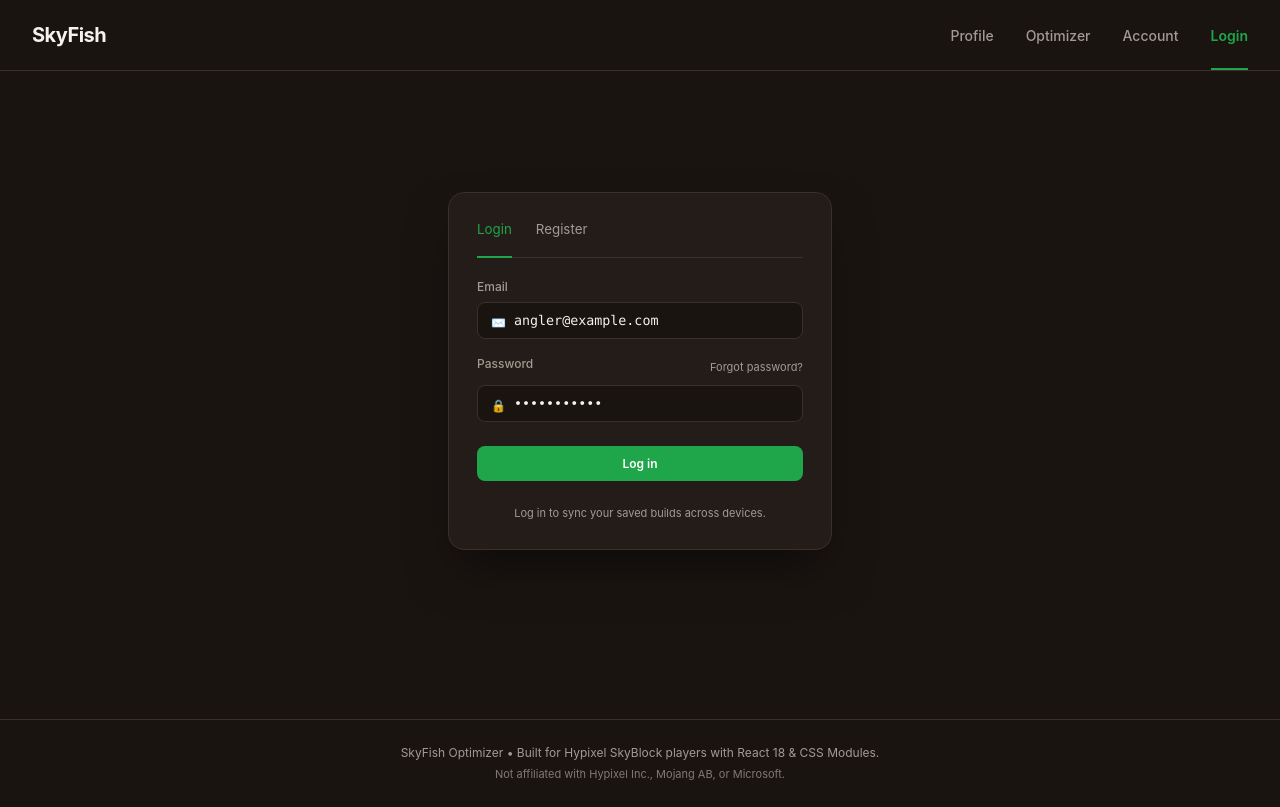
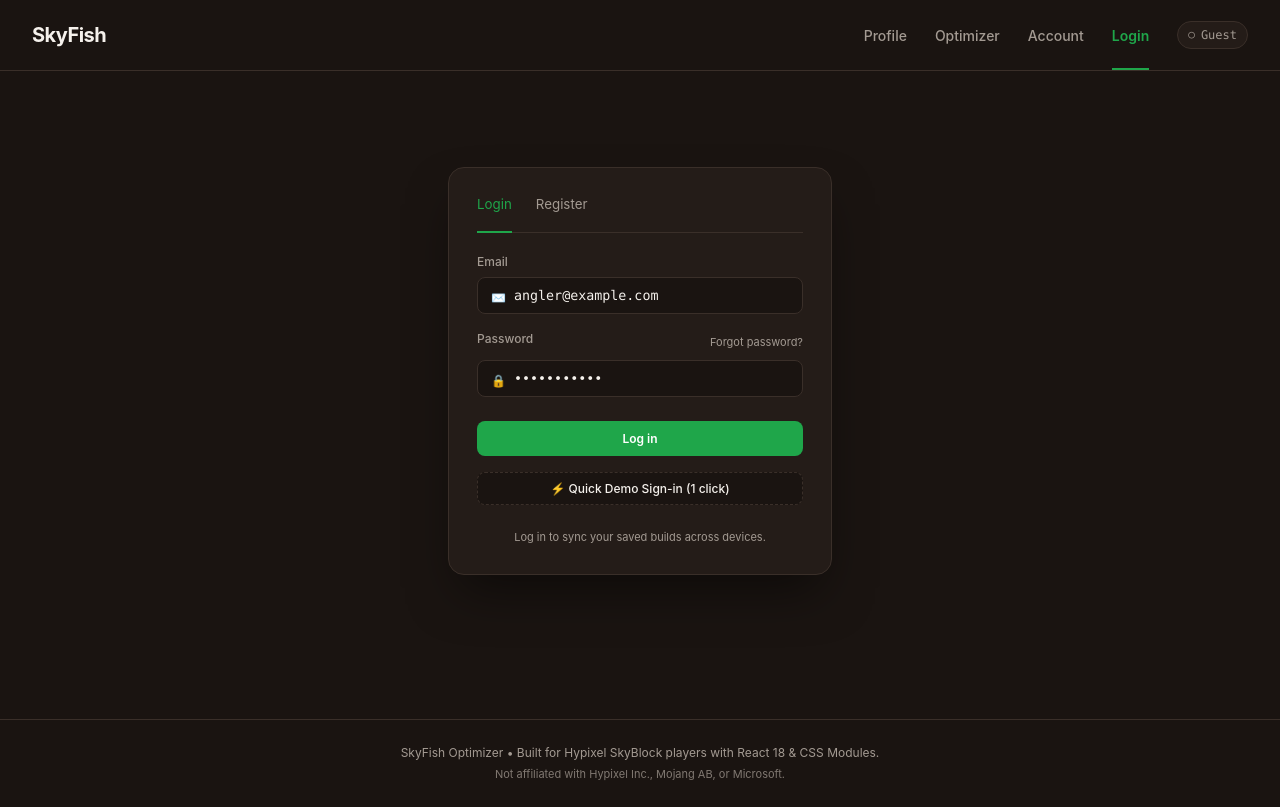
Before and after one commit to ivanrosokha-ux/skyfish-optimizer, a React (Vite) app: page /login in a window 1280 px wide. Built offline with nearby package versions, Linux system fonts and the light colour scheme.

Commit message:
fix(auth): migrate auth state to global zustand store, add quick demo login, and fix navbar sync

```diff
--- a/src/components/layout/Navbar.jsx
+++ b/src/components/layout/Navbar.jsx
@@ -1,7 +1,10 @@
 import { Link, NavLink } from 'react-router-dom';
+import { useAuth } from '../../hooks/useAuth';
 import styles from './Navbar.module.css';
 
 export default function Navbar() {
+  const { user, isAuthenticated } = useAuth();
+
   const links = [
     { path: '/', label: 'Profile' },
     { path: '/optimizer', label: 'Optimizer' },
@@ -26,6 +29,18 @@ export default function Navbar() {
             {link.label}
           </NavLink>
         ))}
+
+        {isAuthenticated && user ? (
+          <span className={styles.userBadge} title={`Signed in as ${user.email}`}>
+            <span className={styles.userDot}>●</span>
+            {user.name || user.email.split('@')[0]}
+          </span>
+        ) : (
+          <span className={styles.guestBadge}>
+            <span className={styles.guestDot}>○</span>
+            Guest
+          </span>
+        )}
       </nav>
     </header>
   );
--- a/src/components/layout/Navbar.module.css
+++ b/src/components/layout/Navbar.module.css
@@ -13,6 +13,7 @@
   letter-spacing: -0.025em;
   color: var(--text-main);
   transition: color 0.2s ease;
+  text-decoration: none;
 }
 
 .logo:hover {
@@ -22,7 +23,7 @@
 .nav {
   display: flex;
   align-items: center;
-  gap: 2rem;
+  gap: 1.75rem;
   font-size: 0.875rem;
 }
 
@@ -32,6 +33,7 @@
   color: var(--text-muted);
   transition: color 0.2s ease;
   font-weight: 500;
+  text-decoration: none;
 }
 
 .link:hover {
@@ -52,3 +54,39 @@
   height: 2px;
   background-color: var(--color-accent);
 }
+
+.userBadge {
+  display: inline-flex;
+  align-items: center;
+  gap: 0.375rem;
+  font-size: 0.75rem;
+  font-family: var(--font-mono);
+  color: var(--text-main);
+  background-color: rgba(62, 209, 107, 0.12);
+  border: 1px solid rgba(62, 209, 107, 0.3);
+  padding: 0.25rem 0.625rem;
+  border-radius: 9999px;
+}
+
+.userDot {
+  color: #3ed16b;
+  font-size: 0.6875rem;
+}
+
+.guestBadge {
+  display: inline-flex;
+  align-items: center;
+  gap: 0.375rem;
+  font-size: 0.75rem;
+  font-family: var(--font-mono);
+  color: var(--text-muted);
+  background-color: var(--bg-card);
+  border: 1px solid var(--border-color);
+  padding: 0.25rem 0.625rem;
+  border-radius: 9999px;
+}
+
+.guestDot {
+  color: var(--text-muted);
+  font-size: 0.6875rem;
+}
--- a/src/hooks/useAuth.js
+++ b/src/hooks/useAuth.js
@@ -1,67 +1,18 @@
-import { useState, useEffect, useCallback } from 'react';
-import { loginUserApi, registerUserApi } from '../services/api';
-
-const AUTH_STORAGE_KEY = 'skyfish_auth_session';
+import { useAuthStore } from '../store/useAuthStore';
 
 /**
  * Custom Hook for user authentication (Login, Register, Logout, Session persistence)
+ * Powered by global Zustand store so all components and layouts share a single reactive state.
  */
 export function useAuth() {
-  const [user, setUser] = useState(() => {
-    try {
-      const saved = localStorage.getItem(AUTH_STORAGE_KEY);
-      return saved ? JSON.parse(saved) : { email: 'angler@example.com', name: 'angler' };
-    } catch {
-      return { email: 'angler@example.com', name: 'angler' };
-    }
-  });
-
-  const [isLoading, setIsLoading] = useState(false);
-  const [error, setError] = useState(null);
-
-  // Sync session with localStorage
-  useEffect(() => {
-    if (user) {
-      localStorage.setItem(AUTH_STORAGE_KEY, JSON.stringify(user));
-    } else {
-      localStorage.removeItem(AUTH_STORAGE_KEY);
-    }
-  }, [user]);
-
-  const login = useCallback(async (email, password) => {
-    setIsLoading(true);
-    setError(null);
-    try {
-      const { user: loggedInUser } = await loginUserApi(email, password);
-      setUser(loggedInUser);
-      return { success: true, user: loggedInUser };
-    } catch (err) {
-      setError(err.message || 'Помилка авторизації');
-      return { success: false, error: err.message };
-    } finally {
-      setIsLoading(false);
-    }
-  }, []);
-
-  const register = useCallback(async (email, password) => {
-    setIsLoading(true);
-    setError(null);
-    try {
-      const { user: registeredUser } = await registerUserApi(email, password);
-      setUser(registeredUser);
-      return { success: true, user: registeredUser };
-    } catch (err) {
-      setError(err.message || 'Помилка реєстрації');
-      return { success: false, error: err.message };
-    } finally {
-      setIsLoading(false);
-    }
-  }, []);
-
-  const logout = useCallback(() => {
-    setUser(null);
-    localStorage.removeItem(AUTH_STORAGE_KEY);
-  }, []);
+  const user = useAuthStore((state) => state.user);
+  const isLoading = useAuthStore((state) => state.isLoading);
+  const error = useAuthStore((state) => state.error);
+  const login = useAuthStore((state) => state.login);
+  const register = useAuthStore((state) => state.register);
+  const demoLogin = useAuthStore((state) => state.demoLogin);
+  const logout = useAuthStore((state) => state.logout);
+  const clearError = useAuthStore((state) => state.clearError);
 
   return {
     user,
@@ -70,6 +21,8 @@ export function useAuth() {
     error,
     login,
     register,
+    demoLogin,
     logout,
+    clearError,
   };
 }
--- a/src/pages/LoginPage.jsx
+++ b/src/pages/LoginPage.jsx
@@ -7,7 +7,7 @@ export default function LoginPage() {
   const [isRegister, setIsRegister] = useState(false);
   const [email, setEmail] = useState('angler@example.com');
   const [password, setPassword] = useState('password123');
-  const { login, register, isLoading, error } = useAuth();
+  const { user, isAuthenticated, login, register, demoLogin, logout, isLoading, error } = useAuth();
   const navigate = useNavigate();
 
   const handleSubmit = async (e) => {
@@ -18,9 +18,40 @@ export default function LoginPage() {
     }
   };
 
+  const handleDemoLogin = async () => {
+    const result = await demoLogin();
+    if (result.success) {
+      navigate('/account');
+    }
+  };
+
   return (
     <div className={styles.container}>
       <div className={styles.card}>
+        {/* If already logged in, show current session status */}
+        {isAuthenticated && user && (
+          <div className={styles.activeSessionBanner}>
+            <div className={styles.activeSessionHeader}>
+              <span className={styles.statusDot}>●</span>
+              <span>
+                Signed in as <strong>{user.email}</strong>
+              </span>
+            </div>
+            <div className={styles.activeSessionActions}>
+              <button
+                type="button"
+                onClick={() => navigate('/account')}
+                className={styles.sessionLinkBtn}
+              >
+                Go to Account →
+              </button>
+              <button type="button" onClick={logout} className={styles.sessionLogoutBtn}>
+                Log out
+              </button>
+            </div>
+          </div>
+        )}
+
         {/* Tabs */}
         <div className={styles.tabs}>
           <button
@@ -39,7 +70,7 @@ export default function LoginPage() {
           </button>
         </div>
 
-        {error && <div className={styles.errorBanner}>{error}</div>}
+        {error && <div className={styles.errorBanner}>⚠️ {error}</div>}
 
         <form onSubmit={handleSubmit} className={styles.form}>
           <div>
@@ -78,6 +109,16 @@ export default function LoginPage() {
           <button type="submit" disabled={isLoading} className={styles.submitBtn}>
             {isLoading ? 'Зачекайте...' : isRegister ? 'Register' : 'Log in'}
           </button>
+
+          <button
+            type="button"
+            onClick={handleDemoLogin}
+            disabled={isLoading}
+            className={styles.demoBtn}
+            title="Швидкий тестовий вхід без введення пароля"
+          >
+            ⚡ Quick Demo Sign-in (1 click)
+          </button>
         </form>
 
         <p className={styles.footnote}>Log in to sync your saved builds across devices.</p>
--- a/src/pages/LoginPage.module.css
+++ b/src/pages/LoginPage.module.css
@@ -19,6 +19,60 @@
   box-shadow: 0 25px 50px -12px rgba(0, 0, 0, 0.5);
 }
 
+.activeSessionBanner {
+  background-color: rgba(62, 209, 107, 0.1);
+  border: 1px solid rgba(62, 209, 107, 0.3);
+  border-radius: 0.5rem;
+  padding: 0.75rem;
+  display: flex;
+  flex-direction: column;
+  gap: 0.5rem;
+  font-size: 0.75rem;
+  color: var(--text-main);
+}
+
+.activeSessionHeader {
+  display: flex;
+  align-items: center;
+  gap: 0.5rem;
+}
+
+.statusDot {
+  color: #3ed16b;
+  font-size: 0.875rem;
+}
+
+.activeSessionActions {
+  display: flex;
+  align-items: center;
+  gap: 0.5rem;
+}
+
+.sessionLinkBtn {
+  background: none;
+  border: none;
+  color: var(--color-accent);
+  font-size: 0.75rem;
+  font-weight: 600;
+  cursor: pointer;
+  padding: 0;
+  text-decoration: underline;
+}
+
+.sessionLogoutBtn {
+  background: none;
+  border: none;
+  color: var(--text-muted);
+  font-size: 0.75rem;
+  cursor: pointer;
+  padding: 0;
+  margin-left: auto;
+}
+
+.sessionLogoutBtn:hover {
+  color: #f87171;
+}
+
 .tabs {
   display: flex;
   border-bottom: 1px solid var(--border-color);
@@ -33,6 +87,9 @@
   padding-bottom: 0.5rem;
   color: var(--color-accent);
   transition: color 0.2s ease;
+  background: none;
+  border: none;
+  cursor: pointer;
 }
 
 .tabActive::after {
@@ -50,6 +107,9 @@
   padding-bottom: 0.5rem;
   color: var(--text-muted);
   transition: color 0.2s ease;
+  background: none;
+  border: none;
+  cursor: pointer;
 }
 
 .tabInactive:hover {
@@ -123,6 +183,8 @@
   color: #ffffff;
   font-weight: 600;
   border-radius: 0.5rem;
+  border: none;
+  cursor: pointer;
   transition: background-color 0.2s ease;
   font-size: 0.75rem;
   margin-top: 0.5rem;
@@ -130,6 +192,29 @@
 
 .submitBtn:hover {
   background-color: var(--color-accent-hover);
+}
+
+.demoBtn {
+  width: 100%;
+  padding: 0.5rem;
+  background-color: var(--bg-card-sub);
+  color: var(--text-main);
+  border: 1px dashed var(--border-color);
+  border-radius: 0.5rem;
+  cursor: pointer;
+  transition: all 0.2s ease;
+  font-size: 0.75rem;
+  font-weight: 500;
+  display: flex;
+  align-items: center;
+  justify-content: center;
+  gap: 0.375rem;
+}
+
+.demoBtn:hover {
+  border-color: var(--color-accent);
+  color: var(--color-accent);
+  background-color: rgba(217, 162, 27, 0.08);
 }
 
 .footnote {
@@ -149,7 +234,8 @@
   line-height: 1.4;
 }
 
-.submitBtn:disabled {
+.submitBtn:disabled,
+.demoBtn:disabled {
   opacity: 0.6;
   cursor: not-allowed;
 }
--- /dev/null
+++ b/src/store/useAuthStore.js
@@ -0,0 +1,68 @@
+import { create } from 'zustand';
+import { loginUserApi, registerUserApi } from '../services/api';
+
+const AUTH_STORAGE_KEY = 'skyfish_auth_session';
+
+function getInitialUser() {
+  try {
+    const saved = localStorage.getItem(AUTH_STORAGE_KEY);
+    return saved ? JSON.parse(saved) : null;
+  } catch {
+    return null;
+  }
+}
+
+export const useAuthStore = create((set, get) => ({
+  user: getInitialUser(),
+  isLoading: false,
+  error: null,
+
+  login: async (email, password) => {
+    set({ isLoading: true, error: null });
+    try {
+      const data = await loginUserApi(email, password);
+      const user = data.user || {
+        id: 'usr_' + Date.now(),
+        email: email.toLowerCase(),
+        name: email.split('@')[0],
+      };
+      localStorage.setItem(AUTH_STORAGE_KEY, JSON.stringify(user));
+      set({ user, isLoading: false, error: null });
+      return { success: true, user };
+    } catch (err) {
+      const msg = err.message || 'Помилка авторизації';
+      set({ error: msg, isLoading: false });
+      return { success: false, error: msg };
+    }
+  },
+
+  register: async (email, password) => {
+    set({ isLoading: true, error: null });
+    try {
+      const data = await registerUserApi(email, password);
+      const user = data.user || {
+        id: 'usr_' + Date.now(),
+        email: email.toLowerCase(),
+        name: email.split('@')[0],
+      };
+      localStorage.setItem(AUTH_STORAGE_KEY, JSON.stringify(user));
+      set({ user, isLoading: false, error: null });
+      return { success: true, user };
+    } catch (err) {
+      const msg = err.message || 'Помилка реєстрації';
+      set({ error: msg, isLoading: false });
+      return { success: false, error: msg };
+    }
+  },
+
+  demoLogin: async () => {
+    return get().login('player@hypixel.net', 'demo1234');
+  },
+
+  logout: () => {
+    localStorage.removeItem(AUTH_STORAGE_KEY);
+    set({ user: null, error: null });
+  },
+
+  clearError: () => set({ error: null }),
+}));
```
